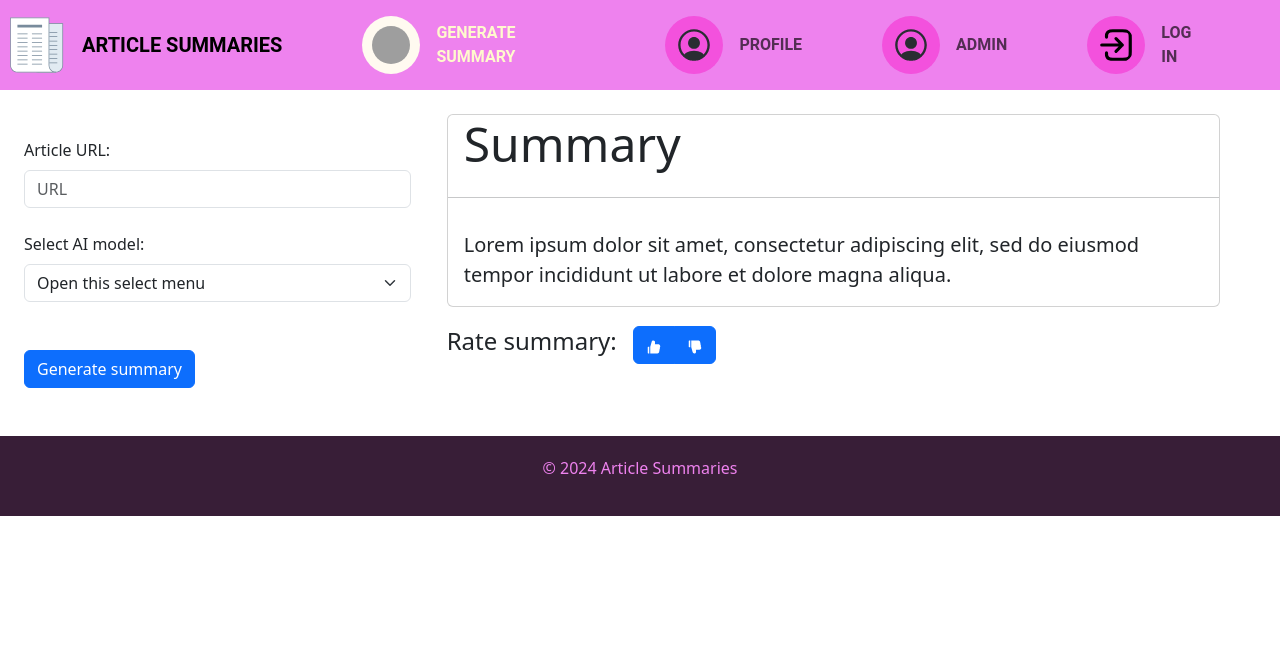
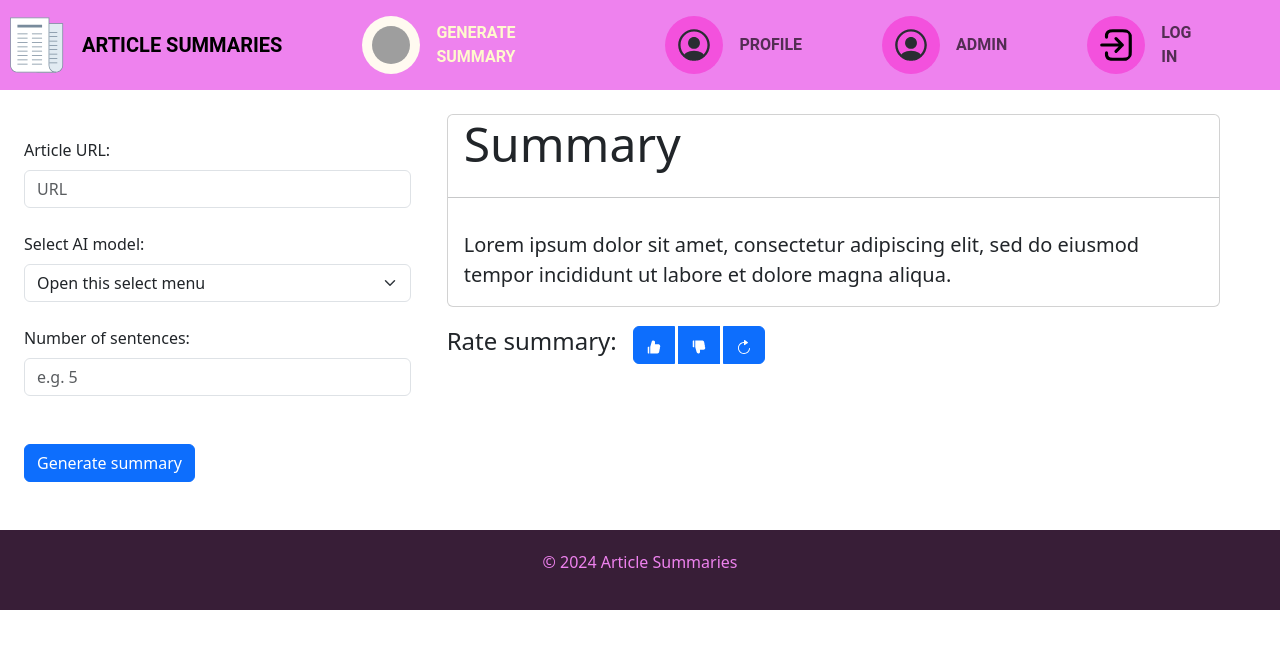
Before and after one commit to oskarolaszczyk/article-summaries, a React (Create React App) app in the folder frontend/: page /article_panel in a window 1280 px wide. Shown: the top 648 px of the page. Built offline with nearby package versions, Linux system fonts and the light colour scheme; grey boxes are pictures that could not be loaded.

Commit message:
Update ArticlePanel.js

```diff
--- a/frontend/src/components/ArticlePanel.js
+++ b/frontend/src/components/ArticlePanel.js
@@ -3,6 +3,7 @@ import "../styles/ArticlePanel.css";
 import { Button, ButtonGroup, Card, Col, Container, Form, Row } from 'react-bootstrap';
 import { AiFillLike } from "react-icons/ai";
 import { AiFillDislike } from "react-icons/ai";
+import { IoIosRefresh } from "react-icons/io";
 
 
 
@@ -40,6 +41,10 @@ const ArticlePanel = () => {
                                     <option value="2">Option 2</option>
                                 </Form.Select>
                             </Form.Group>
+                            <Form.Group className="my-4">
+                                <Form.Label>Number of sentences: </Form.Label>
+                                <Form.Control placeholder="e.g. 5" />
+                            </Form.Group>
                             <Button className="my-4">Generate summary</Button>
                         </Form>
                     </Col>
@@ -58,15 +63,16 @@ const ArticlePanel = () => {
                         <Container className="my-3">
                             <Form.Label className="my-0 me-3 fs-4">Rate summary: </Form.Label>
                             <ButtonGroup>
-                                <Button><AiFillLike /></Button>
-                                <Button><AiFillDislike /></Button>
+                                <Button className="me-1"><AiFillLike /></Button>
+                                <Button className="me-1"><AiFillDislike /></Button>
+                                <Button className="me-1"><IoIosRefresh /></Button>
                             </ButtonGroup>
                         </Container>
 
                     </Col>
                 </Row>
             </Container>
-            {generatedSummary && (
+            {/* {generatedSummary && (
                 <div className="summary">
                     <h3>Generated Summary:</h3>
                     <p>{generatedSummary}</p>
@@ -76,7 +82,7 @@ const ArticlePanel = () => {
                     </div>
                     <button onClick={handleSubmit}>Regenerate Summary</button>
                 </div>
-            )}
+            )} */}
         </>
 
     );
```
